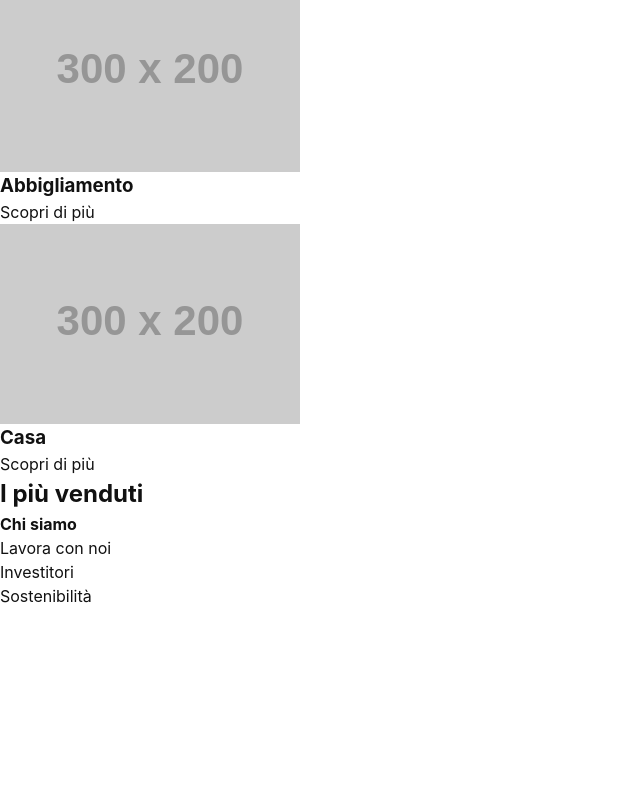
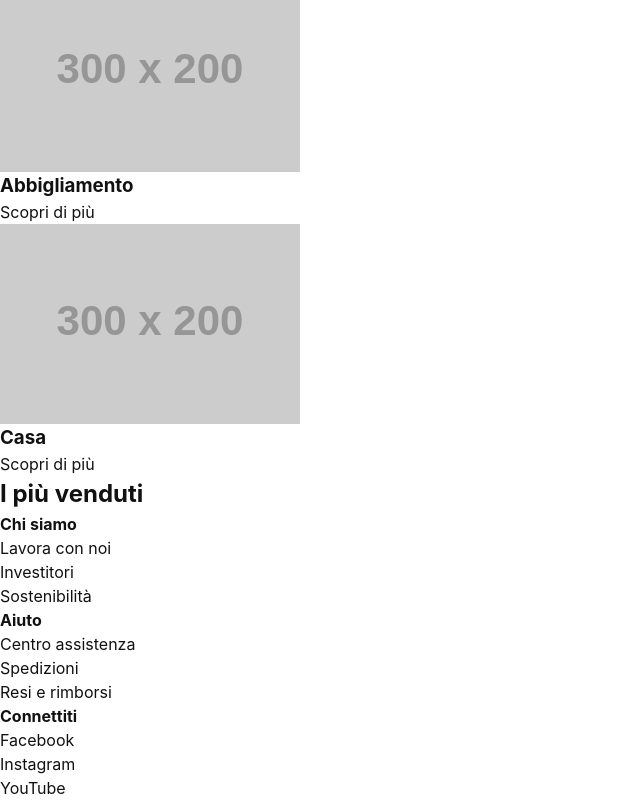
Before and after one commit to paoloncw/EpicodeProgettoW2, a plain HTML site: page index.html in a window 1280 px wide. Shown: the part 700-1500 px from the top of the page, without its empty margins (0-640 px from the left). Before the commit the page ends 1308 px from the top, so only its background shows below. Drawn offline with Linux system fonts and the light colour scheme; placeholder pictures from the web are drawn by us.

Commit message:
ora è finita

```diff
--- a/index.html
+++ b/index.html
@@ -74,6 +74,25 @@
         <li><a href="#">Sostenibilità</a></li>
       </ul>
     </div>
+
+    <div class="colonna-footer">
+      <h4>Aiuto</h4>
+      <ul>
+        <li><a href="#">Centro assistenza</a></li>
+        <li><a href="#">Spedizioni</a></li>
+        <li><a href="#">Resi e rimborsi</a></li>
+      </ul>
+    </div>
+
+    <div class="colonna-footer">
+      <h4>Connettiti</h4>
+      <ul>
+        <li><a href="#">Facebook</a></li>
+        <li><a href="#"></a>Instagram</li>
+        <li><a href="#"></a>YouTube</li>
+      </ul>
+    </div>
+
   </footer>
 
   <script src="assets/js/script.js"></script>
```
